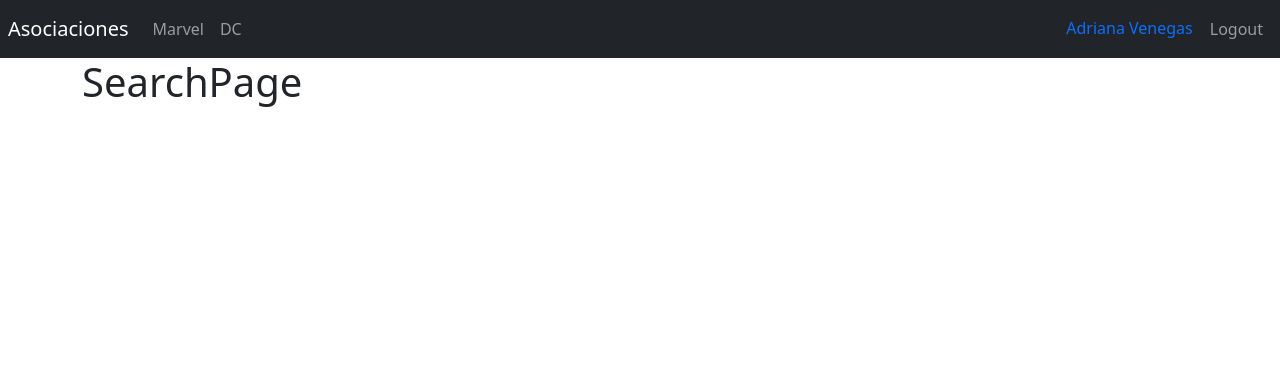
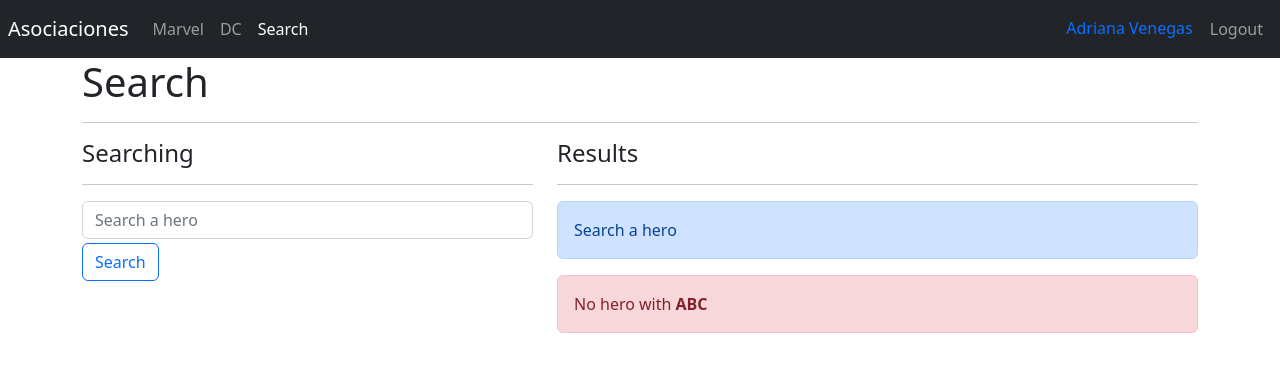
Before and after one commit to adrivegas/HeroesApp-SPA, a React (Vite) app: page /search in a window 1280 px wide. Shown: the top 372 px of the page. Built offline with nearby package versions, Linux system fonts and the light colour scheme.

Commit message:
Diseño de la pantalla de búsqueda

```diff
--- a/src/heroes/pages/SearchPage.jsx
+++ b/src/heroes/pages/SearchPage.jsx
@@ -1,5 +1,45 @@
+import { HeroCard } from "../components/HeroCard";
+
 export const SearchPage = () => {
   return (
-    <h1>SearchPage</h1>
+    <>
+      <h1>Search</h1>
+      <hr />
+
+      <div className="row">
+
+        <div className="col-5">
+          <h4>Searching</h4>
+          <hr />
+          <form>
+            <input
+              type="text"
+              placeholder="Search a hero"
+              className="form-control"
+              name="searchText"
+              autoComplete="off"
+            />
+
+            <button className="btn btn-outline-primary mt-1">
+              Search
+            </button>
+          </form>
+        </div>
+
+        <div className="col-7">
+          <h4>Results</h4>
+          <hr />
+          <div className="alert alert-primary">
+            Search a hero
+          </div>
+          <div className="alert alert-danger">
+            No hero with <b>ABC</b>
+          </div>
+
+        </div>
+      </div>
+
+
+    </>
   )
 }
--- a/src/ui/components/Navbar.jsx
+++ b/src/ui/components/Navbar.jsx
@@ -37,6 +37,14 @@
                     >
                         DC
                     </NavLink>
+
+                    <NavLink
+                        className={({ isActive }) => `nav-item nav-link ${isActive ? 'active' : ''}`}
+                        to="/search"
+                    >
+                        Search
+                    </NavLink>
+
                 </div>
             </div>
 
```
